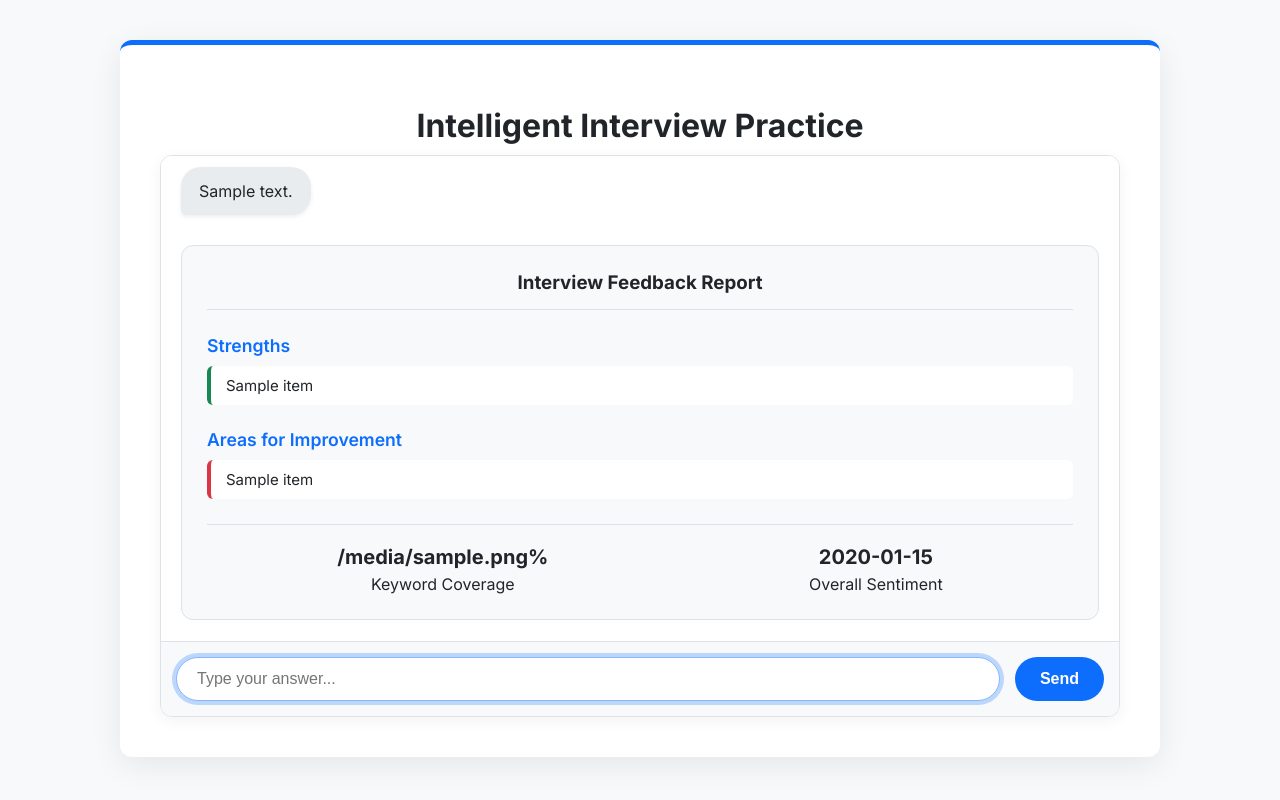
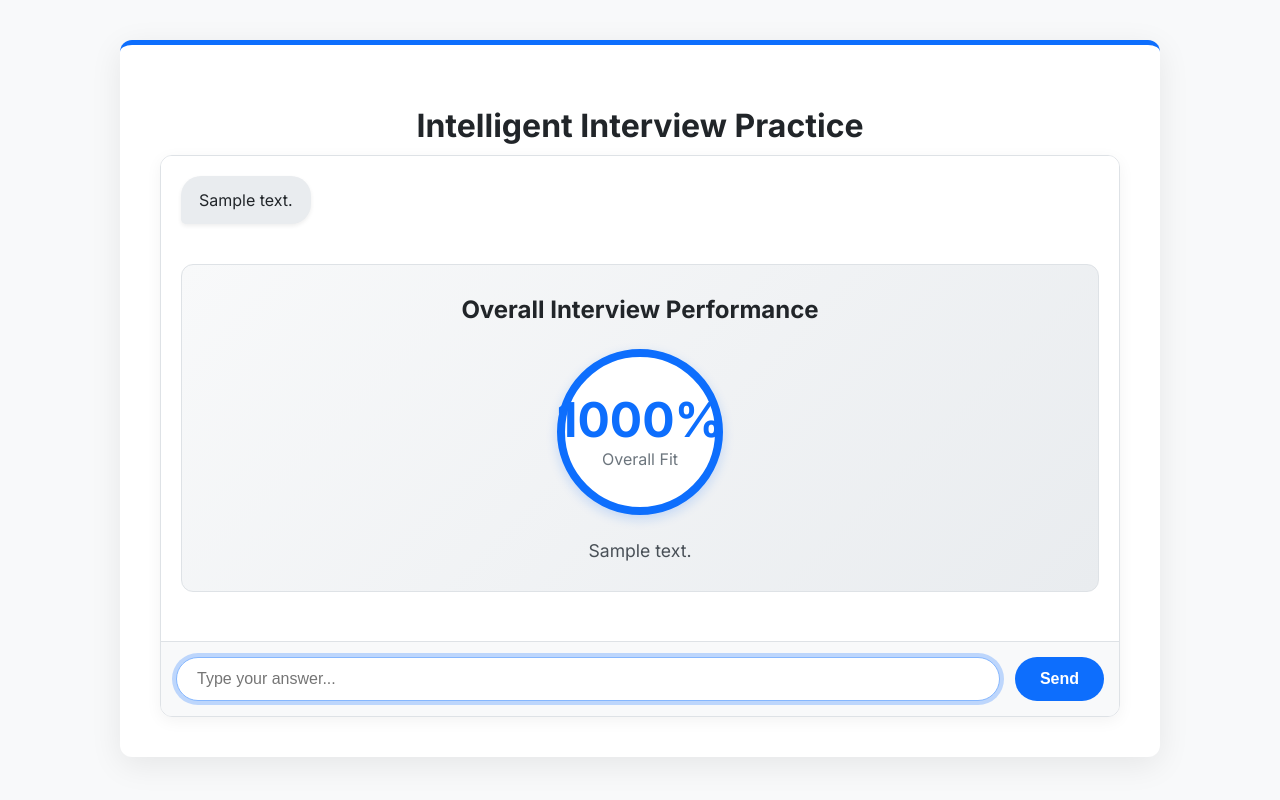
Before and after one commit to Zaid2044/AI-Career-Coach, a Flask app: template templates/chatbot.html in a window 1280 px wide. Run offline with Flask 3, Linux system fonts and the light colour scheme; the template is opened without the code that fills it: most values are stand-ins (such as "Sample title", 1, 10 or a date in 2020).

Commit message:
feat: Implement final interview summary and overall fit score

````diff
--- a/app.py
+++ b/app.py
@@ -1,7 +1,8 @@
 from flask import Flask, render_template, request, session, redirect, url_for
 from src.analyzer import calculate_similarity
-from src.interview_analyzer import extract_keywords, analyze_interview
+from src.gemini_feedback import get_ai_feedback
 import os
+import numpy as np
 
 app = Flask(__name__)
 app.secret_key = os.urandom(24)
@@ -47,11 +48,11 @@ def coach_dashboard():
     )
 
 def generate_questions(job_description):
-    jd_keywords = extract_keywords(job_description, top_n=3)
+    from src.interview_analyzer import extract_keywords
+    jd_keywords = extract_keywords(job_description, top_n=2)
     technical_questions = [
         "Can you describe your experience with {kw}?",
-        "Tell me about a project where you used {kw}.",
-        "How would you approach a task involving {kw}?"
+        "Tell me about a project where you used {kw}."
     ]
 
     questions = BEHAVIORAL_QUESTIONS[:2]
@@ -60,7 +61,7 @@ def generate_questions(job_description):
         if i < len(technical_questions):
             questions.append(technical_questions[i].format(kw=keyword))
 
-    questions.append(BEHAVIORAL_QUESTIONS[2])
+    questions.append(BEHAVIORAL_QUESTIONS[-1])
     return questions
 
 @app.route('/chatbot', methods=['GET', 'POST'])
@@ -73,12 +74,19 @@ def chatbot():
         session['question_index'] = 0
         session['chat_history'] = [{'speaker': 'bot', 'message': session['questions'][0]}]
         session['interview_finished'] = False
-        session['feedback_report'] = None
+        session['final_summary'] = None
 
     if request.method == 'POST' and not session.get('interview_finished'):
         user_answer = request.form.get('answer')
+        current_question_index = session.get('question_index', 0)
+        current_question = session['questions'][current_question_index]
+
         if user_answer:
             session['chat_history'].append({'speaker': 'user', 'message': user_answer})
+
+            ai_feedback = get_ai_feedback(session['jd_text'], current_question, user_answer)
+            session['chat_history'].append({'speaker': 'bot', 'message': ai_feedback, 'is_feedback': True})
+
             session['question_index'] += 1
 
             if session['question_index'] < len(session['questions']):
@@ -86,19 +94,34 @@ def chatbot():
                 session['chat_history'].append({'speaker': 'bot', 'message': next_question})
             else:
                 session['interview_finished'] = True
-                jd_keywords = extract_keywords(session['jd_text'])
-                feedback_report = analyze_interview(session['chat_history'], jd_keywords)
-                session['feedback_report'] = feedback_report
 
-                final_message = "That's all the questions for now. Here is your feedback report:"
+                all_feedback = [entry['message'] for entry in session['chat_history'] if entry.get('is_feedback')]
+                all_scores = [fb.get('suitability_score', 0) for fb in all_feedback]
+
+                overall_score = np.mean(all_scores) if all_scores else 0
+
+                summary_text = ""
+                if overall_score >= 0.75:
+                    summary_text = "Excellent performance! You are a very strong candidate for this role."
+                elif overall_score >= 0.5:
+                    summary_text = "Good performance. You are a good fit, with some areas to polish."
+                else:
+                    summary_text = "There is room for improvement. Focus on the feedback provided to better align with the role."
+
+                session['final_summary'] = {
+                    "overall_score": overall_score,
+                    "summary_text": summary_text
+                }
+
+                final_message = "That concludes our practice interview. See your final summary below."
                 session['chat_history'].append({'speaker': 'bot', 'message': final_message})
 
     session.modified = True
     return render_template(
         'chatbot.html',
         chat_history=session.get('chat_history', []),
-        feedback_report=session.get('feedback_report'),
-        interview_finished=session.get('interview_finished')
+        interview_finished=session.get('interview_finished'),
+        final_summary=session.get('final_summary')
     )
 
 @app.route('/reset')
--- /dev/null
+++ b/src/gemini_feedback.py
@@ -0,0 +1,98 @@
+import os
+import google.generativeai as genai
+from dotenv import load_dotenv
+import json
+
+load_dotenv()
+
+api_key = os.getenv("GOOGLE_API_KEY")
+
+if not api_key:
+    print("ERROR: GOOGLE_API_KEY environment variable not found.")
+    print("Please create a .env file and add your key: GOOGLE_API_KEY=your_key_here")
+    genai.configure(api_key="NO_KEY")
+else:
+    genai.configure(api_key=api_key)
+
+generation_config = {
+    "temperature": 0.7,
+    "top_p": 1,
+    "top_k": 1,
+    "max_output_tokens": 2048,
+}
+
+safety_settings = [
+    {"category": "HARM_CATEGORY_HARASSMENT", "threshold": "BLOCK_NONE"},
+    {"category": "HARM_CATEGORY_HATE_SPEECH", "threshold": "BLOCK_NONE"},
+    {"category": "HARM_CATEGORY_SEXUALLY_EXPLICIT", "threshold": "BLOCK_NONE"},
+    {"category": "HARM_CATEGORY_DANGEROUS_CONTENT", "threshold": "BLOCK_NONE"},
+]
+
+# The only change is on the line below
+model = genai.GenerativeModel(
+    model_name="gemini-1.5-flash-latest",
+    generation_config=generation_config,
+    safety_settings=safety_settings
+)
+
+def get_ai_feedback(job_description, question, answer):
+    if not answer or not answer.strip():
+        return {
+            "strengths": ["No answer was provided."],
+            "weaknesses": ["Please provide a response to the question."],
+            "suitability_score": 0.0
+        }
+
+    try:
+        prompt = f"""
+        You are an expert career coach conducting a practice interview.
+        Your task is to provide feedback on a candidate's answer.
+
+        **Job Description Context:**
+        ---
+        {job_description}
+        ---
+
+        **Interview Question:**
+        "{question}"
+
+        **Candidate's Answer:**
+        "{answer}"
+
+        **Your Instructions:**
+        Analyze the candidate's answer based on the job description and the question asked.
+        Provide concise, constructive feedback.
+        Identify specific strengths and areas for improvement.
+        Your entire response MUST be in a valid JSON format, like this example:
+        {{
+            "strengths": [
+                "A clear and concise strength found in the answer.",
+                "Another positive point observed."
+            ],
+            "weaknesses": [
+                "A specific area where the answer could be improved.",
+                "A suggestion for a better approach."
+            ],
+            "suitability_score": 0.8
+        }}
+        The suitability_score should be a float between 0.0 (very poor fit) and 1.0 (excellent fit) for this specific question.
+        Do not include any text or formatting outside of the JSON structure.
+        """
+
+        response = model.generate_content(prompt)
+
+        if not response.parts:
+            print(f"ERROR: AI response was blocked. Reason: {response.prompt_feedback.block_reason.name}")
+            raise ValueError("Blocked by safety filters")
+
+        cleaned_response = response.text.strip().replace("```json", "").replace("```", "")
+        feedback_json = json.loads(cleaned_response)
+        return feedback_json
+
+    except Exception as e:
+        print(f"An error occurred while getting AI feedback: {e}")
+        return {
+            "strengths": ["Could not generate AI feedback due to an error."],
+            "weaknesses": [f"Please try again. The server reported: {e}"],
+            "suitability_score": 0.0
+        }
--- a/static/chatbot.css
+++ b/static/chatbot.css
@@ -162,3 +162,54 @@
     color: #212529;
     margin-bottom: 5px;
 }
+
+.final-summary-container {
+    background: linear-gradient(135deg, #f8f9fa, #e9ecef);
+    border: 1px solid #dee2e6;
+    border-radius: 12px;
+    padding: 30px;
+    margin-top: 20px;
+    text-align: center;
+    animation: fadeIn 0.8s ease-in-out;
+}
+
+.final-summary-container h3 {
+    margin: 0 0 25px 0;
+    font-size: 1.5rem;
+    font-weight: 700;
+    color: #212529;
+}
+
+.final-score-circle {
+    width: 150px;
+    height: 150px;
+    border-radius: 50%;
+    background-color: #fff;
+    border: 8px solid #0d6efd;
+    box-shadow: 0 4px 12px rgba(13, 110, 253, 0.2);
+    display: flex;
+    flex-direction: column;
+    justify-content: center;
+    align-items: center;
+    margin: 0 auto 25px auto;
+}
+
+.final-score-circle strong {
+    font-size: 3rem;
+    font-weight: 700;
+    color: #0d6efd;
+    line-height: 1;
+}
+
+.final-score-circle span {
+    font-size: 1rem;
+    color: #6c757d;
+    margin-top: 5px;
+}
+
+.summary-text {
+    font-size: 1.1rem;
+    color: #495057;
+    max-width: 600px;
+    margin: 0 auto;
+}
--- a/templates/chatbot.html
+++ b/templates/chatbot.html
@@ -14,21 +14,14 @@
         <div class="chat-window">
             <div id="chat-box">
                 {% for entry in chat_history %}
-                    <div class="message-container {{ 'user-message' if entry.speaker == 'user' else 'bot-message' }}">
-                        <div class="message">
-                            {{ entry.message | safe }}
-                        </div>
-                    </div>
-                {% endfor %}
-
-                {% if feedback_report %}
+                    {% if entry.get('is_feedback') %}
                         <div class="feedback-report-container">
                             <div class="feedback-report">
-                        <h3>Interview Feedback Report</h3>
+                                <h3>AI Feedback on Your Answer</h3>
                                 <div class="feedback-section">
                                     <h4>Strengths</h4>
                                     <ul>
-                                {% for item in feedback_report.strengths %}
+                                        {% for item in entry.message.strengths %}
                                             <li>{{ item }}</li>
                                         {% endfor %}
                                     </ul>
@@ -36,22 +29,36 @@
                                 <div class="feedback-section">
                                     <h4>Areas for Improvement</h4>
                                     <ul>
-                                {% for item in feedback_report.weaknesses %}
+                                        {% for item in entry.message.weaknesses %}
                                             <li>{{ item }}</li>
                                         {% endfor %}
                                     </ul>
                                 </div>
                                 <div class="feedback-metrics">
                                     <div class="metric-item">
-                                <strong>{{ feedback_report.keyword_coverage }}%</strong>
-                                Keyword Coverage
-                            </div>
-                            <div class="metric-item">
-                                <strong>{{ feedback_report.overall_sentiment }}</strong>
-                                Overall Sentiment
+                                        <strong>{{ "%.0f"|format(entry.message.suitability_score * 100) }}%</strong>
+                                        Answer Suitability
                                     </div>
                                 </div>
                             </div>
+                        </div>
+                    {% else %}
+                        <div class="message-container {{ 'user-message' if entry.speaker == 'user' else 'bot-message' }}">
+                            <div class="message">
+                                {{ entry.message }}
+                            </div>
+                        </div>
+                    {% endif %}
+                {% endfor %}
+
+                {% if final_summary %}
+                <div class="final-summary-container">
+                    <h3>Overall Interview Performance</h3>
+                    <div class="final-score-circle">
+                        <strong>{{ "%.0f"|format(final_summary.overall_score * 100) }}%</strong>
+                        <span>Overall Fit</span>
+                    </div>
+                    <p class="summary-text">{{ final_summary.summary_text }}</p>
                 </div>
                 {% endif %}
             </div>
````
Also changed, not shown: 1 other file. Lines whose indentation alone changed are shown as unchanged.
